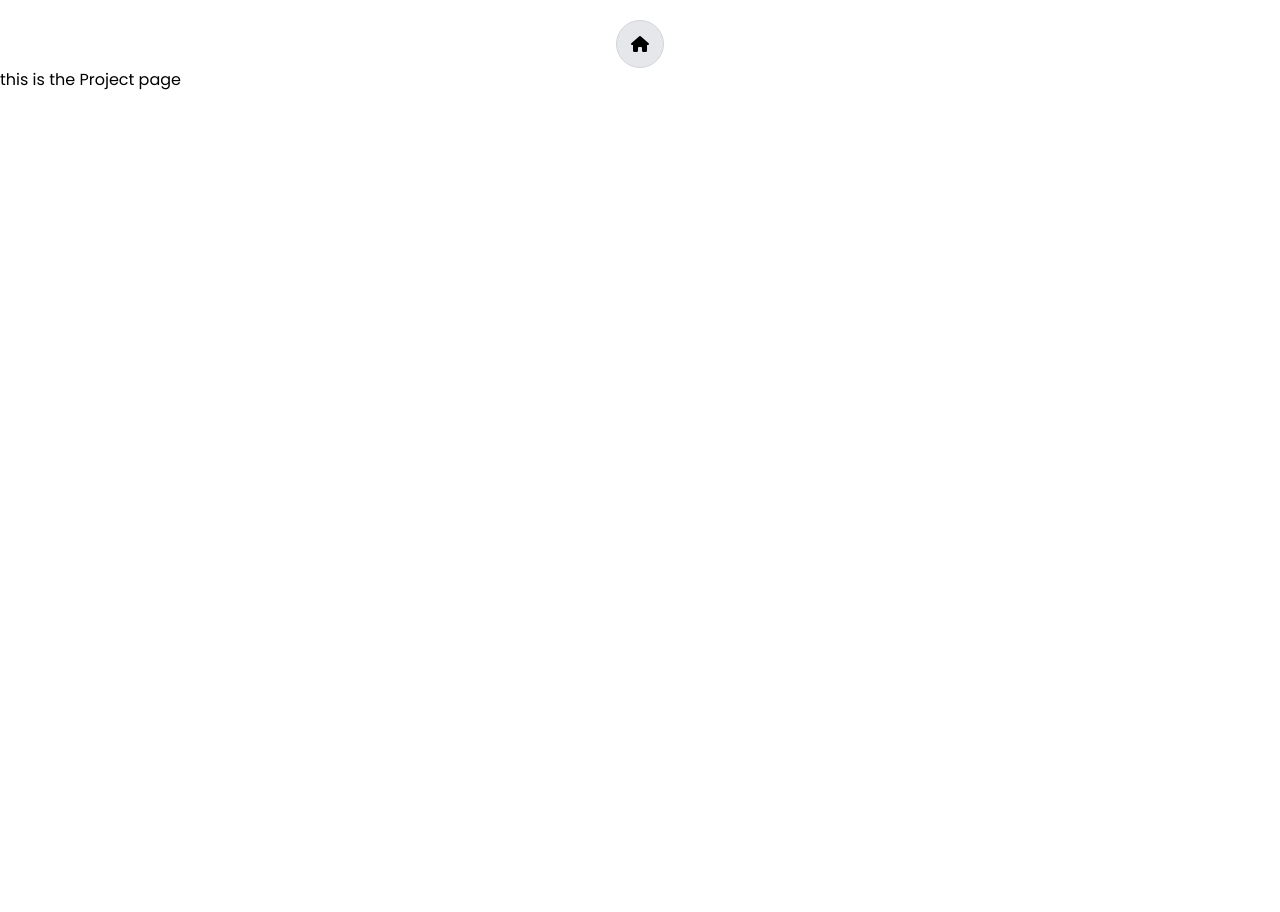
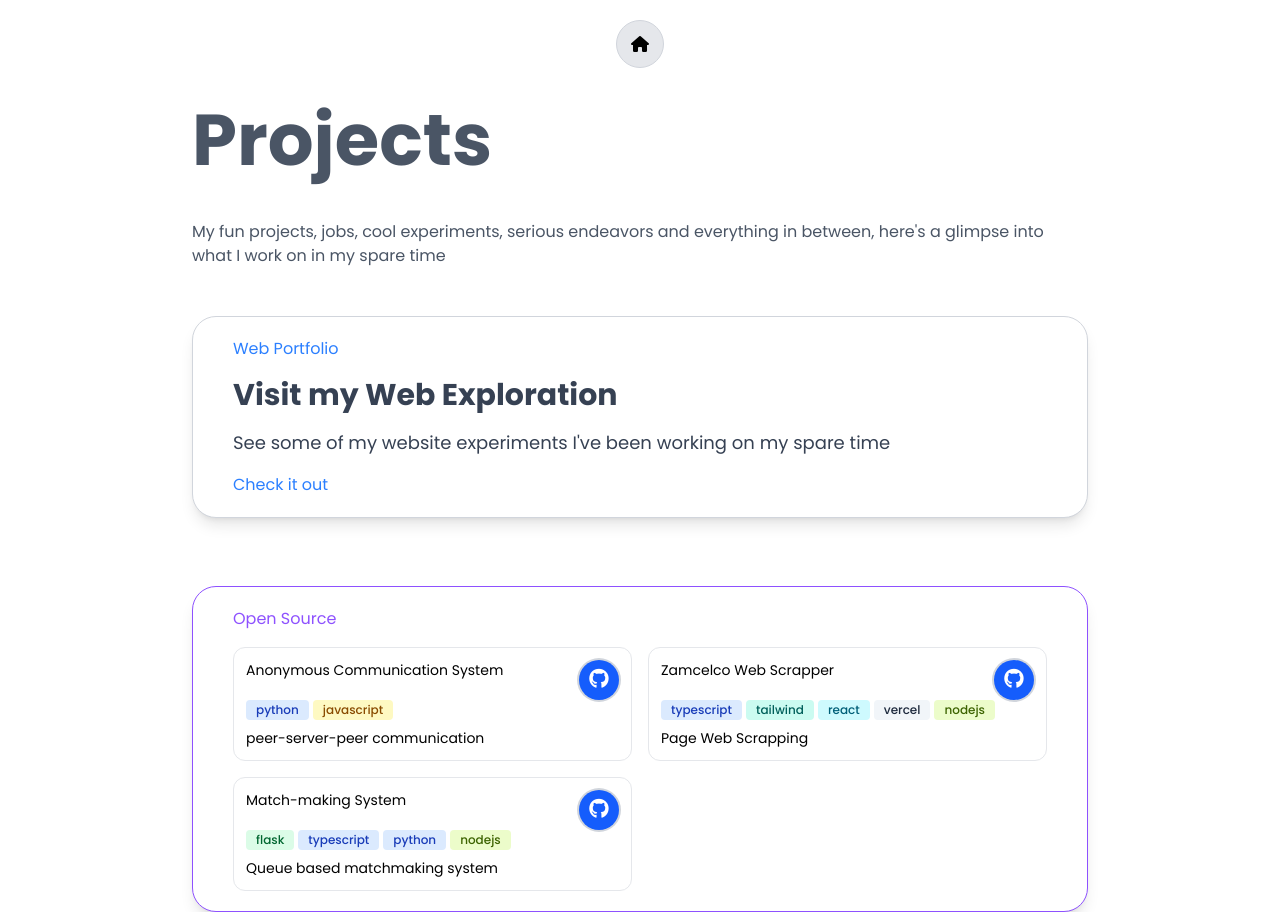
Before and after one commit to Qhaleed/my-portfolio, a Next.js app: page /project in a window 1280 px wide. Before the commit the page ends 800 px from the top, so only its background shows below. Built offline with nearby package versions, Linux system fonts and the light colour scheme.

Commit message:
partially done for projects page

```diff
--- /dev/null
+++ b/src/app/components/OpenCard.tsx
@@ -0,0 +1,103 @@
+type CardProps = {
+  title: string;
+  description: string;
+  githubLink: string;
+  tags?: (
+    | "javascript"
+    | "python"
+    | "C++"
+    | "php"
+    | "react"
+    | "nextjs"
+    | "typescript"
+    | "tailwind"
+    | "flask"
+    | "mongodb"
+    | "vercel"
+    | "nodejs"
+    | "express"
+    | "postgresql"
+    | "mysql"
+    | "docker"
+    | "git"
+    | "aws"
+    | "firebase"
+    | "vue"
+    | "angular"
+    | "java"
+    | "csharp"
+    | "golang"
+    | "rust"
+    | "html"
+    | "css"
+  )[];
+};
+
+export default function OpenCard({
+  title,
+  description,
+  githubLink,
+  tags,
+}: CardProps) {
+  const getTagColors = (tag: string) => {
+    const colorMap: Record<string, string> = {
+      javascript: "bg-yellow-100 text-yellow-800",
+      python: "bg-blue-100 text-blue-800",
+      "C++": "bg-purple-100 text-purple-800",
+      php: "bg-indigo-100 text-indigo-800",
+      react: "bg-cyan-100 text-cyan-800",
+      nextjs: "bg-gray-100 text-gray-800",
+      typescript: "bg-blue-100 text-blue-800",
+      tailwind: "bg-teal-100 text-teal-800",
+      flask: "bg-green-100 text-green-800",
+      mongodb: "bg-emerald-100 text-emerald-800",
+      vercel: "bg-slate-100 text-slate-800",
+      nodejs: "bg-lime-100 text-lime-800",
+      express: "bg-gray-100 text-gray-800",
+      postgresql: "bg-blue-100 text-blue-800",
+      mysql: "bg-orange-100 text-orange-800",
+      docker: "bg-sky-100 text-sky-800",
+      git: "bg-red-100 text-red-800",
+      aws: "bg-amber-100 text-amber-800",
+      firebase: "bg-yellow-100 text-yellow-800",
+      vue: "bg-green-100 text-green-800",
+      angular: "bg-red-100 text-red-800",
+      java: "bg-orange-100 text-orange-800",
+      csharp: "bg-purple-100 text-purple-800",
+      golang: "bg-cyan-100 text-cyan-800",
+      rust: "bg-orange-100 text-orange-800",
+      html: "bg-orange-100 text-orange-800",
+      css: "bg-blue-100 text-blue-800",
+    };
+    return colorMap[tag] || "bg-gray-100 text-gray-800";
+  };
+
+  return (
+    <div className="flex flex-col text-sm justify-between px-3 py-3 rounded-xl w-full border border-gray-200 hover:border-violet-500 transition duration-300 h-full">
+      <div className="flex flex-row justify-between text-sm">
+        <p className="">{title}</p>
+        <div className="w-8 h-8 sm:w-9 sm:h-9 lg:w-10 lg:h-10 flex items-center justify-center rounded-full bg-blue-600 ring-2 ring-gray-300 dark:ring-gray-500 hover:bg-blue-700 transition-colors duration-200">
+          <a href={githubLink}>
+            <i className="fa-brands fa-github text-white text-sm sm:text-lg lg:text-xl"></i>
+          </a>
+        </div>
+      </div>
+      <div>
+        <div className="flex flex-wrap gap-1 mb-2">
+          {tags &&
+            tags.map((tag, index) => (
+              <span
+                key={index}
+                className={`text-xs font-medium px-2.5 py-0.5 rounded-sm ${getTagColors(
+                  tag
+                )}`}
+              >
+                {tag}
+              </span>
+            ))}
+        </div>
+        <h3>{description}</h3>
+      </div>
+    </div>
+  );
+}
--- /dev/null
+++ b/src/app/components/PackagesCard.tsx
@@ -0,0 +1,31 @@
+import OpenCard from "./OpenCard";
+
+export default function () {
+  return (
+    <div className="w-full h-full px-10 py-5 bg-white border shadow-lg  border-violet-500 rounded-3xl mt-15">
+      <div className="flex flex-col text-start gap-4">
+        <h1 className="text-violet-500">Open Source </h1>
+        <div className=" grid grid-cols-2 gap-4 ">
+          <OpenCard
+            title="Anonymous Communication System"
+            description="peer-server-peer communication"
+            githubLink="https://github.com/Qhaleed/ADZU-CHAT"
+            tags={["python", "javascript"]}
+          />
+          <OpenCard
+            title="Zamcelco Web Scrapper"
+            description="Page Web Scrapping"
+            githubLink="https://github.com/Qhaleed/Zamcelco-Alert-Service"
+            tags={["typescript", "tailwind", "react", "vercel", "nodejs"]}
+          />
+          <OpenCard
+            title="Match-making System"
+            description="Queue based matchmaking system"
+            githubLink="https://github.com/Qhaleed/ADZU-CHAT"
+            tags={["flask", "typescript", "python", "nodejs"]}
+          />
+        </div>
+      </div>
+    </div>
+  );
+}
--- /dev/null
+++ b/src/app/components/ProjectCard.tsx
@@ -0,0 +1,17 @@
+export default function () {
+  return (
+    <div className="w-full h-full px-10 py-5 bg-white border shadow-lg  border-gray-300 rounded-3xl">
+      <div className="flex flex-col text-start gap-4">
+        <h1 className="text-blue-500">Web Portfolio</h1>
+        <h1 className="text-3xl text-gray-700 font-bold">
+          Visit my Web Exploration
+        </h1>
+        <h1 className="text-lg text-gray-700 font-thin">
+          See some of my website experiments I've been working on my spare time
+        </h1>
+
+        <button className="w-xs text-blue-500 text-start"> Check it out</button>
+      </div>
+    </div>
+  );
+}
--- a/src/app/project/page.tsx
+++ b/src/app/project/page.tsx
@@ -1,7 +1,23 @@
+import PackagesCard from "../components/PackagesCard";
+import ProjectCard from "../components/ProjectCard";
+
 export default function Project() {
   return (
-    <main>
-      <h1>this is the Project page</h1>
+    <main className="w-full h-screen max-h-screen">
+      <div className="flex flex-row text-start w-full  justify-center align-middle px-10 lg:p-0">
+        <div className="max-w-4xl text-start gap-2 flex flex-col">
+          <h1 className="text-7xl text-gray-600 font-bold leading-loose">
+            Projects
+          </h1>
+          <p className="text-gray-600 font-light mb-10">
+            My fun projects, jobs, cool experiments, serious endeavors and
+            everything in between, here's a glimpse into what I work on in my
+            spare time
+          </p>
+          <ProjectCard />
+          <PackagesCard />
+        </div>
+      </div>
     </main>
   );
 }
```
